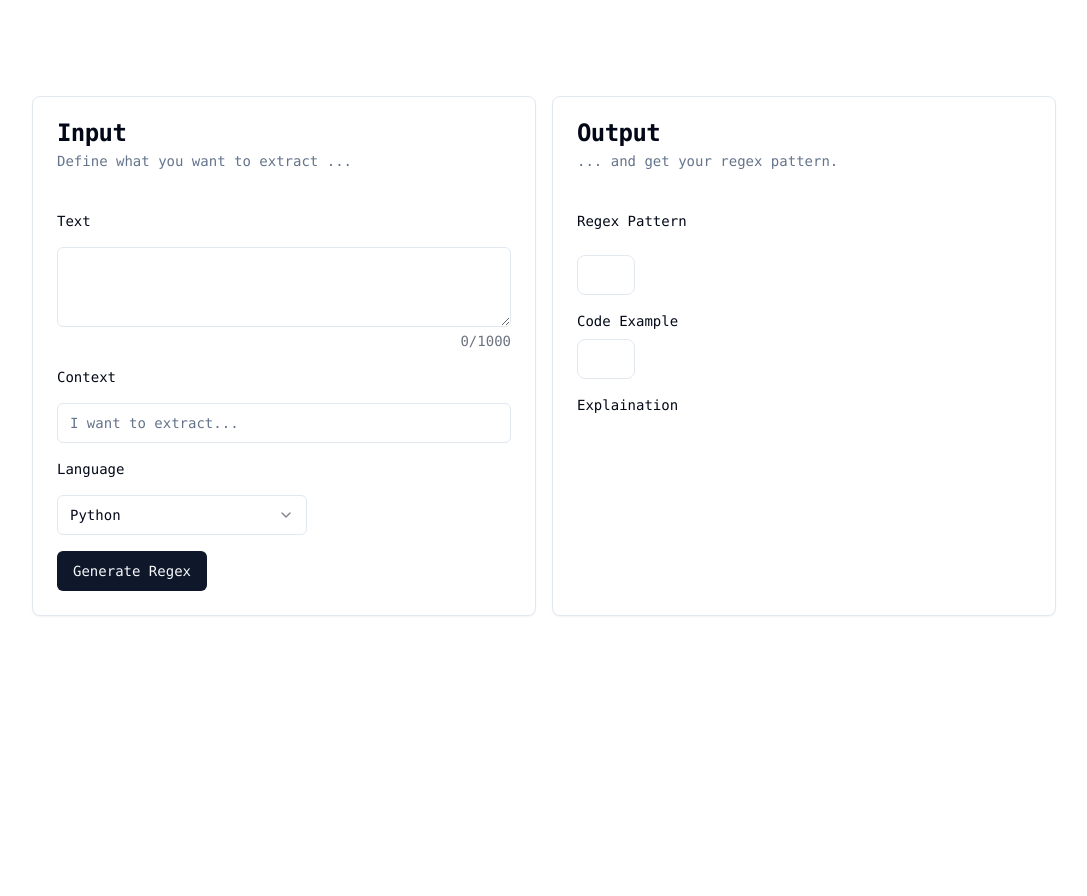
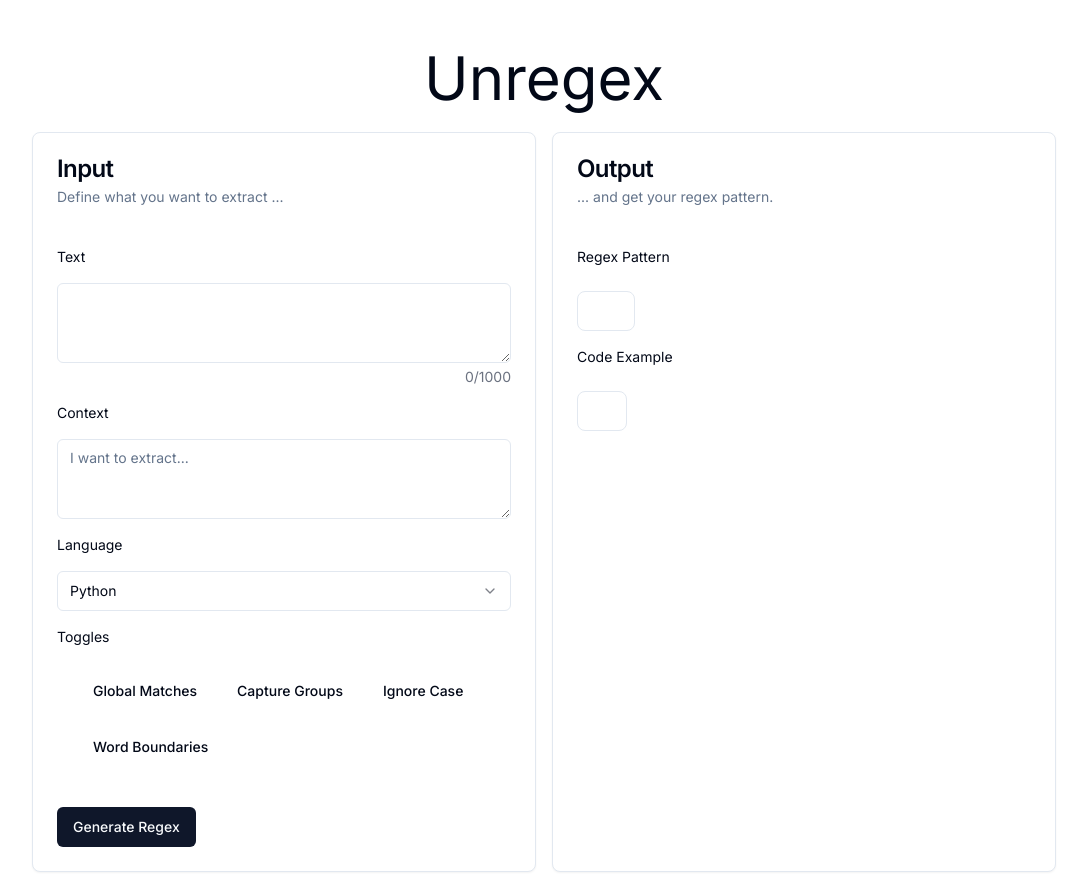
Before and after one commit to onwardplatforms/unregex, a Next.js app in the folder unregex-app/: page / in a window 1280 px wide. Shown: the whole page, without its empty margins (96-1183 px from the left). Before the commit the page ends 800 px from the top, so only its background shows below. Built offline with nearby package versions, Linux system fonts and the light colour scheme.

Commit message:
add skeletons while content is loading and validation to input fields

```diff
--- a/unregex-app/app/data.tsx
+++ b/unregex-app/app/data.tsx
@@ -1,24 +1,20 @@
 const languageMap = {
+  "c": "C",
+  "cpp": "C++",
+  "csharp": "C#",
+  "go": "Go",
+  "java": "Java",
+  "js": "JavaScript",
+  "objectivec": "Objective-C",
+  "perl": "Perl",
+  "php": "PHP",
   "python": "Python",
-    "js": "JavaScript",
-    "java": "Java",
-    "csharp": "C#",
+  "r": "R",
   "rb": "Ruby",
-    "go": "Go",
-    "php": "PHP",
-    "cpp": "C++",
-    "c": "C",
+  "rust": "Rust",
+  "scala": "Scala",
   "swift": "Swift",
   "typescript": "TypeScript",
-    "objectivec": "Objective-C",
-    "scala": "Scala",
-    // "kotlin": "Kotlin",
-    "rust": "Rust",
-    // "lua": "Lua",
-    // "perl": "Perl",
-    "r": "R",
-    // "haskell": "Haskell",
-    // "groovy": "Groovy"
 };
 
 export default languageMap;
--- a/unregex-app/app/page.tsx
+++ b/unregex-app/app/page.tsx
@@ -7,6 +7,9 @@ import { CodeBlock } from '@/components/ui/codeblock'
 import { Textarea } from '@/components/ui/textarea'
 import { Input } from '@/components/ui/input'
 import { Copybox } from '@/components/ui/copybox'
+import { Skeleton } from '@/components/ui/skeleton'
+import { Toggle } from "@/components/ui/toggle"
+// import { Separator } from '@components/ui/separator'
 import {
   Card,
   CardContent,
@@ -24,6 +27,16 @@ import {
   SelectValue,
 } from "@/components/ui/select"
 
+export function SkeletonDemo() {
+  return (
+    <div className="flex flex-col items-start space-y-2">
+      <Skeleton className="h-4 w-[100%]" />
+      <Skeleton className="h-4 w-[80%]" />
+      <Skeleton className="h-4 w-[90%]" />
+    </div>
+  )
+}
+
 export default function Home() {
   type LanguageKey = keyof typeof languageMap;
 
@@ -35,6 +48,10 @@ export default function Home() {
   const [code_example, setCodeExample] = useState("");
   const [explanation, setExplanation] = useState("");
   const [apiError, setApiError] = useState(null);
+  const [isLoading, setIsLoading] = useState(false);
+
+  // const isButtonDisabled = !text || !context || !language;
+  const [validationError, setValidationError] = useState<{ text?: boolean, context?: boolean, language?: boolean, textLength?: boolean }>({});
 
   const handleLanguageChange = (value: string) => {
     if (Object.keys(languageMap).includes(value)) {
@@ -45,10 +62,32 @@ export default function Home() {
   const handleTextChange = (e: React.ChangeEvent<HTMLTextAreaElement>) => {
     setText(e.target.value);
     setTextCount(e.target.value.length);
+    setValidationError(prevState => ({ ...prevState, text: false, textLength: false }));
   };
 
   const handleGenerateRegex = async () => {
+    // Reset validation state and output fields
+    setValidationError({});
+    setRegexPattern("");
+    setCodeExample("");
+    setExplanation("");
     setApiError(null);
+
+    const isTextTooLong = text.length > 1000;
+
+    if (!text || !context || !language || isTextTooLong) {
+      setValidationError({
+        text: !text,
+        context: !context,
+        language: !language,
+        textLength: isTextTooLong,
+      });
+      return;
+    }
+
+    setApiError(null);
+    setIsLoading(true);
+
     const prompt = `
       Given this text:
       \`${text}\`
@@ -103,9 +142,11 @@ export default function Home() {
         setRegexPattern(regexOutput.regex_pattern);
         setCodeExample(regexOutput.code_example);
         setExplanation(regexOutput.explanation);
+        setIsLoading(false);
       } catch (error: any) {
         console.error('Error parsing JSON: ', error);
         setApiError(error.toString());
+        setIsLoading(false);
       }
 
     } catch (error: any) {
@@ -115,22 +156,39 @@ export default function Home() {
   };
 
   return (
-    <main className="flex flex-col min-h-screen items-center justify-between p-24">
-      <div className="flex flex-col lg:items-stretch lg:flex-row space-y-4 lg:space-y-0 lg:space-x-4 z-10 max-w-5xl w-full items-center justify-between font-mono text-sm">
-        <Card className="w-full">
+    <main className="flex flex-col min-h-screen items-center p-6">
+      <h1 className="text-4xl lg:text-6xl p-6">Unregex</h1>
+      <div className="flex flex-col lg:items-stretch lg:flex-row space-y-4 lg:space-y-0 lg:space-x-4 z-10 max-w-5xl w-full items-center justify-between text-sm">
+        <Card className="w-full lg:w-[50%]">
           <CardHeader>
             <CardTitle>Input</CardTitle>
             <CardDescription>Define what you want to extract ...</CardDescription>
           </CardHeader>
           <CardContent>
+            <div>
               <p className="my-4">Text</p>
-            <Textarea value={text} onChange={handleTextChange} maxLength={1000} />
+              <Textarea
+                value={text}
+                onChange={handleTextChange}
+                maxLength={1000}
+                className={`${validationError.text || validationError.textLength ? 'border-red-500' : ''}`}
+              />
+            </div>
+            <div>
+              {validationError.textLength && <div className="text-red-500 text-sm">Text should be less than 1000 characters.</div>}
               <div className="text-right mt-1 text-sm text-gray-500">{textCount}/1000</div>
               <p className="my-4">Context</p>
-            <Input className="my-4" type="text" placeholder="I want to extract..." value={context} onChange={(e) => setContext(e.target.value)} />
+              <Textarea
+                className={`my-4 ${validationError.context ? 'border-red-500' : ''}`}
+                placeholder="I want to extract..."
+                value={context}
+                onChange={(e) => setContext(e.target.value)}
+              />
+            </div>
+            <div>
               <p className="my-4">Language</p>
               <Select onValueChange={handleLanguageChange} value={language}>
-              <SelectTrigger className="w-[250px]">
+                <SelectTrigger className="w-full">
                   <SelectValue placeholder={languageMap[language] || language} />
                 </SelectTrigger>
                 <SelectContent>
@@ -141,10 +199,20 @@ export default function Home() {
                   ))}
                 </SelectContent>
               </Select>
+            </div>
+            <div>
+              <p className="mt-4">Toggles</p>
+              <div className="p-4">
+              <Toggle className="m-2">Global Matches</Toggle>
+              <Toggle className="m-2">Capture Groups</Toggle>
+              <Toggle className="m-2">Ignore Case</Toggle>
+              <Toggle className="m-2">Word Boundaries</Toggle>
+              </div>
+            </div>
             <Button className="mt-4" onClick={handleGenerateRegex}>Generate Regex</Button>
           </CardContent>
         </Card>
-        <Card className="w-full">
+        <Card className="w-full lg:w-[50%]">
           <CardHeader>
             <CardTitle>Output</CardTitle>
             <CardDescription>... and get your regex pattern.</CardDescription>
@@ -157,20 +225,26 @@ export default function Home() {
               </div>
             ) : (
               <>
+                {isLoading ? (
+                  <SkeletonDemo />
+                ) : (
+                  <>
+                    <div>
                       <p className="my-4">Regex Pattern</p>
-                <Copybox className="h-full" text={regex_pattern}></Copybox>
-                <p className="mt-4">Code Example</p>
-                <Copybox className="h-full" text={code_example}></Copybox>
-                <p className="mt-4">Explaination</p>
-                <p className="mt-4">{explanation}</p>
-                {/* <p className="my-4">Regex Pattern</p>
-                <CodeBlock language={language} text={regex_pattern} />
-
-                <p className="mt-4">Code Example</p>
-                <CodeBlock language={language} text={code_example} />
-
-                <p className="mt-4">Explanation</p>
-                <p className="mt-4">{explanation}</p> */}
+                      <Copybox className="h-full font-mono overflow-x-scroll" text={regex_pattern}></Copybox>
+                    </div>
+                    <div>
+                      <p className="my-4">Code Example</p>
+                      <Copybox className="h-full font-mono overflow-x-scroll" text={code_example} language={language}></Copybox>
+                    </div>
+                    {explanation && (
+                      <div>
+                        <p className="my-4">Explanation</p>
+                        <p className="m-4">{explanation}</p>
+                      </div>
+                    )}
+                  </>
+                )}
               </>
             )}
           </CardContent>
--- a/unregex-app/components/ui/copybox.tsx
+++ b/unregex-app/components/ui/copybox.tsx
@@ -1,21 +1,24 @@
-"use client";
+import * as React from 'react';
+import { useState } from 'react';
+import { Check, CopyIcon } from 'lucide-react';
+import { Light as SyntaxHighlighter } from 'react-syntax-highlighter';
+import { docco } from 'react-syntax-highlighter/dist/esm/styles/hljs';
+import { cn } from '@/lib/utils';
 
-import * as React from 'react';
-import { Check, CopyIcon } from 'lucide-react';
-import { cn } from '@/lib/utils';
-import { useState } from 'react';
-
+// Define props interface, making 'language' optional
 export interface CopyBoxProps {
   text: string;
+  language?: string;
   className?: string;
 }
 
-  const Copybox: React.FC<CopyBoxProps> = ({ text, className }) => {
+// Use the defined props interface in the component signature
+const Copybox: React.FC<CopyBoxProps> = ({ text, language, className }) => {
   const [showCopy, setShowCopy] = useState(false);
   const [copied, setCopied] = useState(false);
 
   const boxClasses = cn(
-        'relative font-light justify-start items-center text-sm flex break-all border mr-2 mt-2 py-2 px-4 pr-8 cursor-pointer rounded-lg border-border dark:hover:border-gray-200 hover:border-gray-500 transition-all min-h-[40px]', // Added min-h-[40px]
+    'relative font-light justify-start items-center text-sm flex break-all border mr-2 mt-2 py-2 px-4 pr-8 cursor-pointer rounded-lg border-border dark:hover:border-gray-200 hover:border-gray-500 transition-all min-h-[40px]',
     className
   );
 
@@ -36,12 +39,18 @@ export interface CopyBoxProps {
           </div>
         )}
         <span className="flex-1 whitespace-pre-wrap">
-              {text || '\u00A0'}
+          {language ? (
+            // <SyntaxHighlighter language={language} style={docco}>
+            //   {text}
+            // </SyntaxHighlighter>
+            text
+          ) : (
+            text || '\u00A0'
+          )}
         </span>
       </div>
     </div>
   );
-
 };
 
 Copybox.displayName = 'Copybox';
--- /dev/null
+++ b/unregex-app/components/ui/separator.tsx
@@ -0,0 +1,31 @@
+"use client"
+
+import * as React from "react"
+import * as SeparatorPrimitive from "@radix-ui/react-separator"
+
+import { cn } from "@/lib/utils"
+
+const Separator = React.forwardRef<
+  React.ElementRef<typeof SeparatorPrimitive.Root>,
+  React.ComponentPropsWithoutRef<typeof SeparatorPrimitive.Root>
+>(
+  (
+    { className, orientation = "horizontal", decorative = true, ...props },
+    ref
+  ) => (
+    <SeparatorPrimitive.Root
+      ref={ref}
+      decorative={decorative}
+      orientation={orientation}
+      className={cn(
+        "shrink-0 bg-border",
+        orientation === "horizontal" ? "h-[1px] w-full" : "h-full w-[1px]",
+        className
+      )}
+      {...props}
+    />
+  )
+)
+Separator.displayName = SeparatorPrimitive.Root.displayName
+
+export { Separator }
--- /dev/null
+++ b/unregex-app/components/ui/skeleton.tsx
@@ -0,0 +1,15 @@
+import { cn } from "@/lib/utils"
+
+function Skeleton({
+  className,
+  ...props
+}: React.HTMLAttributes<HTMLDivElement>) {
+  return (
+    <div
+      className={cn("animate-pulse rounded-md bg-muted", className)}
+      {...props}
+    />
+  )
+}
+
+export { Skeleton }
--- /dev/null
+++ b/unregex-app/components/ui/toggle.tsx
@@ -0,0 +1,45 @@
+"use client"
+
+import * as React from "react"
+import * as TogglePrimitive from "@radix-ui/react-toggle"
+import { cva, type VariantProps } from "class-variance-authority"
+
+import { cn } from "@/lib/utils"
+
+const toggleVariants = cva(
+  "inline-flex items-center justify-center rounded-md text-sm font-medium ring-offset-background transition-colors hover:bg-muted hover:text-muted-foreground focus-visible:outline-none focus-visible:ring-2 focus-visible:ring-ring focus-visible:ring-offset-2 disabled:pointer-events-none disabled:opacity-50 data-[state=on]:bg-accent data-[state=on]:text-accent-foreground",
+  {
+    variants: {
+      variant: {
+        default: "bg-transparent",
+        outline:
+          "border border-input bg-transparent hover:bg-accent hover:text-accent-foreground",
+      },
+      size: {
+        default: "h-10 px-3",
+        sm: "h-9 px-2.5",
+        lg: "h-11 px-5",
+      },
+    },
+    defaultVariants: {
+      variant: "default",
+      size: "default",
+    },
+  }
+)
+
+const Toggle = React.forwardRef<
+  React.ElementRef<typeof TogglePrimitive.Root>,
+  React.ComponentPropsWithoutRef<typeof TogglePrimitive.Root> &
+    VariantProps<typeof toggleVariants>
+>(({ className, variant, size, ...props }, ref) => (
+  <TogglePrimitive.Root
+    ref={ref}
+    className={cn(toggleVariants({ variant, size, className }))}
+    {...props}
+  />
+))
+
+Toggle.displayName = TogglePrimitive.Root.displayName
+
+export { Toggle, toggleVariants }
--- a/unregex-app/package.json
+++ b/unregex-app/package.json
@@ -12,7 +12,9 @@
     "@radix-ui/react-dialog": "^1.0.4",
     "@radix-ui/react-popover": "^1.0.6",
     "@radix-ui/react-select": "^1.2.2",
+    "@radix-ui/react-separator": "^1.0.3",
     "@radix-ui/react-slot": "^1.0.2",
+    "@radix-ui/react-toggle": "^1.0.3",
     "@types/node": "20.5.7",
     "@types/react": "18.2.21",
     "@types/react-dom": "18.2.7",
```
Also changed, not shown: unregex-app/app/check.json (deleted), 2 other files (tests, documents, lock files or other folders). Lines whose indentation alone changed are shown as unchanged.
